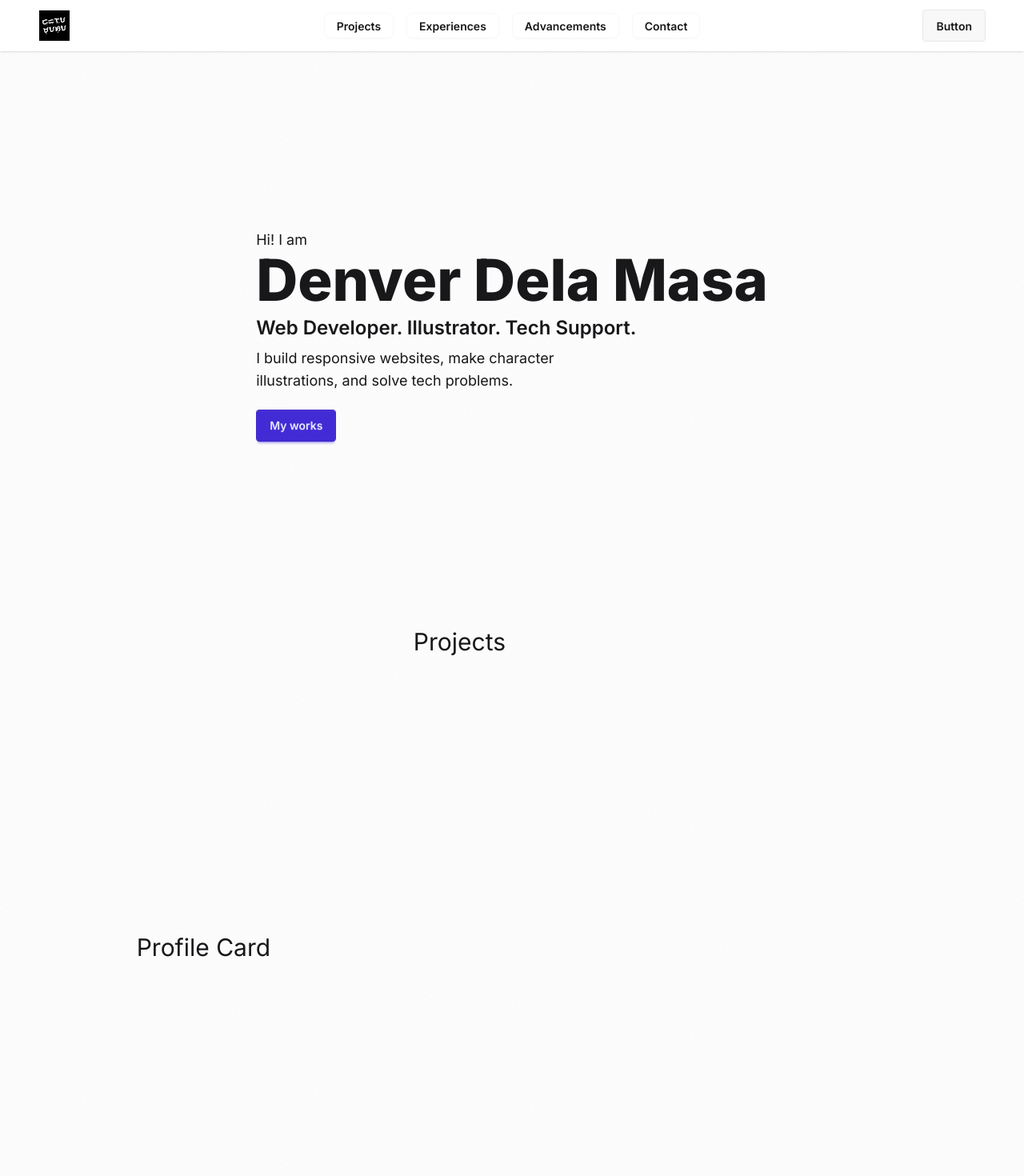
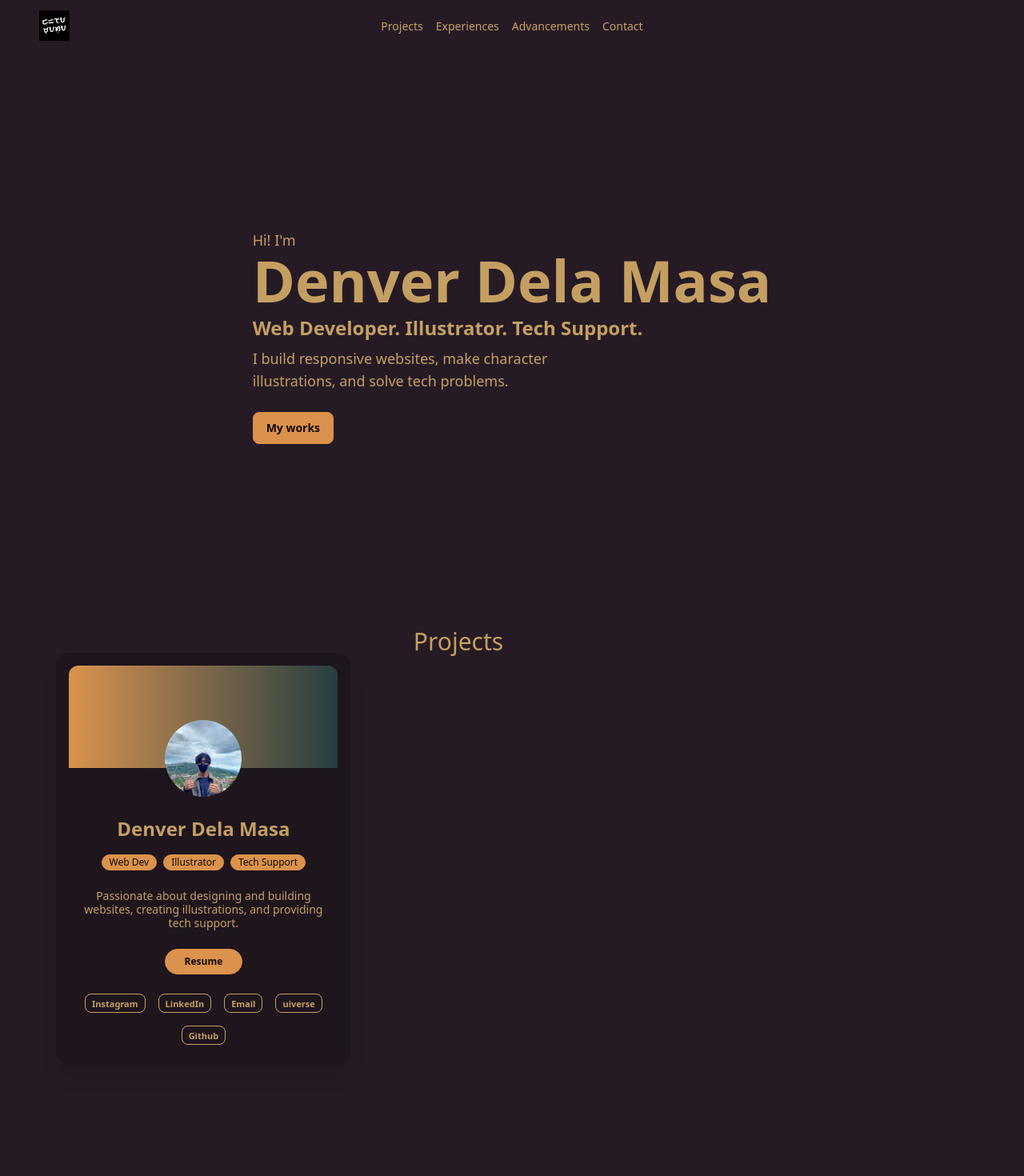
Before and after one commit to denverdelamasa/portfolio-v2, a Next.js app: page / in a window 1280 px wide. Shown: the top 1470 px of the page at 80% size. Built offline with nearby package versions, Linux system fonts and the light colour scheme.

Commit message:
feat: Profile card redesigned

```diff
--- a/src/app/layout.tsx
+++ b/src/app/layout.tsx
@@ -15,7 +15,7 @@ export default function RootLayout({
   children: React.ReactNode;
 }>) {
   return (
-    <html lang="en" data-theme="retro" className="bg-noise">
+    <html lang="en" data-theme="coffee" className="bg-noise]">
       <body className={`${inter.variable} antialiased`}>
         <header>
           <Navbar />
--- a/src/app/page.tsx
+++ b/src/app/page.tsx
@@ -5,7 +5,7 @@ import Hero from "@/components/homepage/Hero";
 
 export default function Home() {
   return (
-    <main className="">
+    <main className="flex flex-col w-full h-full">
       <section className="flex h-[90vh] text-7xl w-full text-center justify-center items-center">
         <Hero />
       </section>
--- a/src/components/Footer.tsx
+++ b/src/components/Footer.tsx
@@ -1,7 +1,7 @@
 export default function Footer() {
 
   return (
-    <footer className="flex lg:px-12 w-full h-[40vh] text-start items-center  ">
+    <footer className="flex lg:px-12 w-full h-[40vh] text-start items-center p-8 text-xs border-t-1 border-base-300 shadow-2xl">
         <aside>
             <p>
               Designed in Excalidraw <br />
--- a/src/components/Navbar.tsx
+++ b/src/components/Navbar.tsx
@@ -5,7 +5,7 @@ import Image from "next/image";
 export default function Navbar() {
 
   return (
-    <div className="lg:px-12 navbar bg-base-100 shadow-sm">
+    <div className="lg:px-12 navbar shadow-sm">
       <div className="navbar-start">
         <div className="dropdown">
           <div tabIndex={0} role="button" className="btn btn-ghost lg:hidden">
@@ -13,11 +13,11 @@ export default function Navbar() {
           </div>
           <ul
             tabIndex={0}
-            className="menu menu-sm dropdown-content bg-base-100 rounded-box z-1 mt-3 w-52 p-2 shadow">
-            <Link className="btn btn-sm my-auto badge" href="/#projects">Projects</Link>
-            <Link className="btn btn-sm my-auto badge" href="/#experiences">Experiences</Link>
-            <Link className="btn btn-sm my-auto badge" href="/#advancements">Advancements</Link>
-            <Link className="btn btn-sm my-auto badge" href="/#contact">Contact</Link>
+            className="menu menu-sm dropdown-content rounded-box z-1 mt-3 w-52 p-2 shadow">
+            <Link className="btn btn-sm my-auto" href="/#projects">Projects</Link>
+            <Link className="btn btn-sm my-auto" href="/#experiences">Experiences</Link>
+            <Link className="btn btn-sm my-auto" href="/#advancements">Advancements</Link>
+            <Link className="btn btn-sm my-auto" href="/#contact">Contact</Link>
           </ul>
         </div>
         <button className="btn btn-ghost text-xl p-0">
@@ -30,14 +30,13 @@ export default function Navbar() {
       </div>
       <div className="navbar-center hidden lg:flex">
         <ul className="menu menu-horizontal px-1 gap-x-4">
-            <Link className="btn btn-sm my-auto badge" href="/#projects">Projects</Link>
-            <Link className="btn btn-sm my-auto badge" href="/#experiences">Experiences</Link>
-            <Link className="btn btn-sm my-auto badge" href="/#advancements">Advancements</Link>
-            <Link className="btn btn-sm my-auto badge" href="/#contact">Contact</Link>
+            <Link className="my-auto hover:scale-90" href="/#projects">Projects</Link>
+            <Link className="my-auto hover:scale-90" href="/#experiences">Experiences</Link>
+            <Link className="my-auto hover:scale-90" href="/#advancements">Advancements</Link>
+            <Link className="my-auto hover:scale-90" href="/#contact">Contact</Link>
         </ul>
       </div>
       <div className="navbar-end">
-        <button className="btn">Button</button>
       </div>
     </div>
   );
--- a/src/components/homepage/Hero.tsx
+++ b/src/components/homepage/Hero.tsx
@@ -2,19 +2,19 @@ import Link from "next/link";
 
 export default function Hero() {
   return (
-    <div className="hero">
+    <div className="hero bg-base-100">
       <div className="hero-content text-center">
         <div className="max-w-2xl text-start">
           <p className="text-lg">
-            Hi! I am
+            Hi! I'm
           </p>
-          <h1 className="text-7xl font-extrabold mb-2">
+          <h1 className="text-5xl lg:text-7xl font-bold mb-2">
             Denver Dela Masa
           </h1>
-          <h2 className="text-2xl font-semibold mb-2">
+          <h2 className="text-sm lg:text-2xl font-semibold mb-2">
             Web Developer. Illustrator. Tech Support.
           </h2>
-          <p className="text-lg max-w-md">
+          <p className="text-xs lg:text-lg max-w-md">
             I build responsive websites, make character illustrations, and solve tech problems.
           </p>
           <Link href="/#profile" className="btn btn-primary">My works</Link>
--- a/src/components/homepage/ProfileCard.tsx
+++ b/src/components/homepage/ProfileCard.tsx
@@ -1,8 +1,86 @@
+import Image from "next/image";
+import profile from "../../assets/profile.webp";
+
 export default function ProfileCard() {
 
   return (
-    <section id="profile" className="flex text-3xl w-full h-full object-center justify-center text-center items-center  ">
-      Profile Card
+    <section id="profile" className="flex flex-col text-3xl w-full h-full items-center justify-start p-8 gap-y-2">
+      <div className="card w-86 lg:w-92 shadow-xl bg-base-200 hover:shadow-2xl transition-all duration-300 transform hover:-translate-y-1">
+        <figure className="pt-4 px-4">
+            <div className="w-full h-32 bg-gradient-to-r from-primary to-secondary rounded-t-xl"></div>
+        </figure>
+
+        <div className="relative -mt-15 mx-auto">
+            <div className="avatar online">
+                <div className="w-24 rounded-full">
+                    <Image src={profile} alt="Profile Avatar" />
+                </div>
+            </div>
+        </div>
+
+        <div className="card-body items-center text-center">
+            <div className="flex justify-center items-center gap-2 mb-2">
+                <h2 className="card-title text-2xl">Denver Dela Masa</h2>
+            </div>
+            <div className="flex flex-wrap justify-center gap-2">
+              <div className="badge badge-sm mb-4 badge-primary">Web Dev</div>
+              <div className="badge badge-sm mb-4 badge-primary">Illustrator</div>
+              <div className="badge badge-sm mb-4 badge-primary">Tech Support</div>
+            </div>
+
+            <p className="mb-4">
+                Passionate about designing and building websites, creating illustrations, and providing tech support.
+            </p>
+
+            <div className="card-actions justify-center mb-4">
+                <button className="btn btn-primary btn-sm rounded-full px-6">
+                  Resume
+                </button>
+            </div>
+
+            <div className="flex flex-wrap justify-center gap-4">
+              <div className="btn btn-xs btn-outline">
+                Instagram</div>
+              <div className="btn btn-xs btn-outline">LinkedIn</div>
+              <div className="btn btn-xs btn-outline">Email</div>
+              <div className="btn btn-xs btn-outline">uiverse</div>
+              <div className="btn btn-xs btn-outline">Github</div>
+            </div>
+        </div>
+      </div>
     </section>
   );
 }
+
+{`
+
+
+      <div className="card p-4 w-auto h-auto flex flex-col gap-4">
+        <div className="card-body card-side w-full h-auto p-2">
+          <div className="avatar flex items-center">
+              <div className="w-32 h-fit rounded-full m-auto">
+                <Image
+                  src={profile}
+                  alt="profile picture"
+                />
+              </div>
+          </div>
+          <div className="card-body text-md">
+            <p>
+              Hi, I’m <strong>Denver</strong>. I design and build websites,
+              create illustrations, and provide tech support.
+            </p>
+          </div>
+        </div>
+        <div className="w-full h-auto p-2">
+          <div className="flex flex-wrap gap-2">
+            <div className="badge badge-lg badge-outline">Instagram</div>
+            <div className="badge badge-lg badge-outline">LinkedIn</div>
+            <div className="badge badge-lg badge-outline">Email</div>
+            <div className="badge badge-lg badge-outline">uiverse</div>
+            <div className="badge badge-lg badge-outline">Github</div>
+          </div>
+        </div>
+      </div>
+
+`}
--- a/src/styles/globals.css
+++ b/src/styles/globals.css
@@ -1,10 +1,8 @@
 @import "tailwindcss";
-@plugin "daisyui"; /* really stayed up late just cause I typed "UI" instead of "ui" </3 */
-
-/*just to be sure */
-body {
-  font-family: var(--font-inter), sans-serif;
+@plugin "daisyui" {
+  themes: all;
 }
+/* really stayed up late just cause I typed "UI" instead of "ui" </3 */
 
 html {
   scroll-behavior: smooth;
```
Also changed, not shown: src/assets/profile.webp (added).
